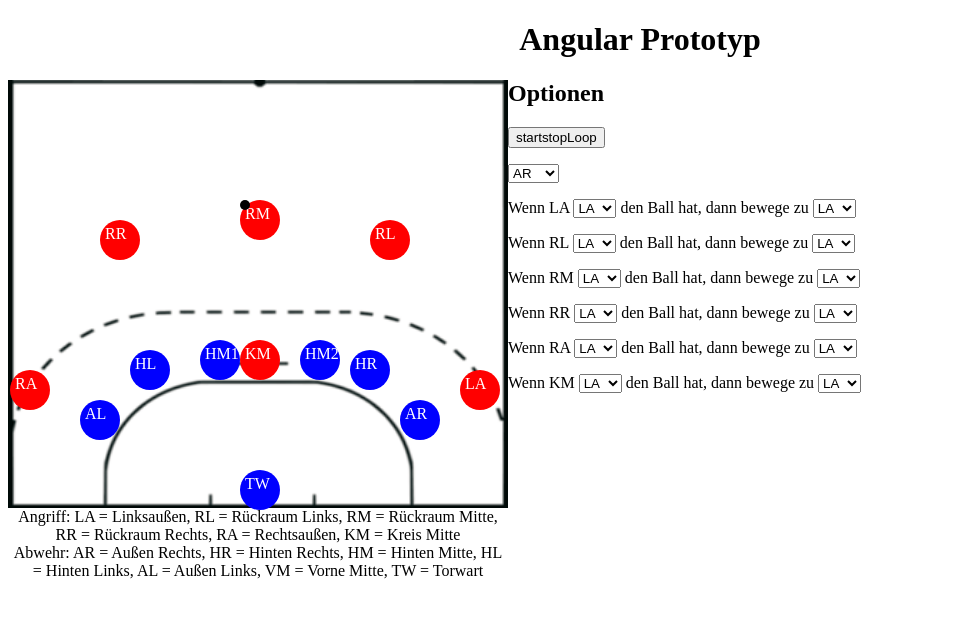
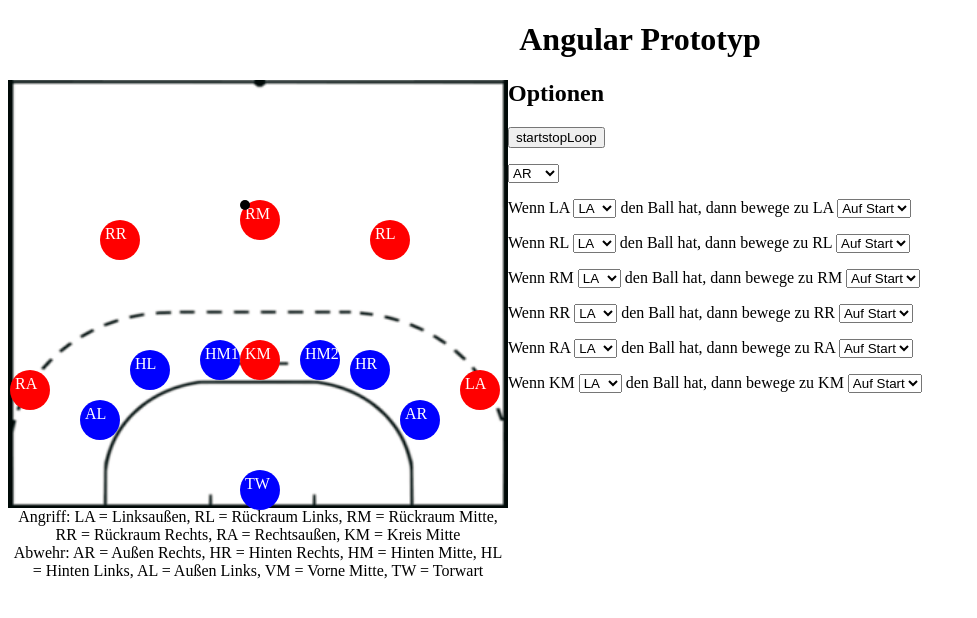
Before and after one commit to Jonathan-Hollenbeck/Backelorarbeit-Prototyp, an Angular app: page / in a window 1280 px wide. Shown: the top 618 px of the page, without its empty margins (0-977 px from the left). Built offline with nearby package versions, Linux system fonts and the light colour scheme.

Commit message:
Auf Start zurueck hinzugefuegt

```diff
--- a/src/app/app.component.html
+++ b/src/app/app.component.html
@@ -60,11 +60,19 @@
       </option>
     </select>
     den Ball hat, dann bewege zu
+    <ng-container *ngIf="rule.backToStart != true; then thenTemplate; else elseTemplate"></ng-container>
+    <ng-template #thenTemplate>
+      {{angriffspieler[rule.movePlayerIndex].name}}
+    </ng-template>
+    <ng-template #elseTemplate>
+      Auf Start
+    </ng-template>
     <select (change)="selectedSpieler.changeMovePlayerInRule($event.target.value)">
       <option [value]="[selectedSpieler.entscheidungsbaum.indexOf(rule), angriffspieler.indexOf(moveSpielerOption)]"
       *ngFor="let moveSpielerOption of angriffspieler">
         {{moveSpielerOption.name}}
       </option>
+      <option [value]="[selectedSpieler.entscheidungsbaum.indexOf(rule), -1]">Auf Start</option>
     </select>
   </p>
 </div>
--- a/src/app/app.component.ts
+++ b/src/app/app.component.ts
@@ -119,14 +119,29 @@ export class AppComponent implements OnInit {
   loop(){
     setTimeout(() => {
       this.moveBall();
+      this.checkForPlayermovement();
       if (this.doLoop == true) this.loop();
     }, 350);
+  }
+
+  checkForPlayermovement(){
+    for(let player of this.abwehrspieler){
+      for(let rule of player.entscheidungsbaum){
+        if(rule.movePlayerIndex == this.ballwhere){
+          if(rule.backToStart == true){
+            this.movePlayer(player, player.startX, player.startY);
+          } else {
+            this.movePlayer(player, this.angriffspieler[this.ballwhere].x, this.angriffspieler[this.ballwhere].y);
+          }
+        }
+      }
+    }
   }
 }
 
 class Player {
-  oldX: number;
-  oldY: number;
+  startX: number;
+  startY: number;
   x: number;
   y: number;
 
@@ -137,8 +152,8 @@ class Player {
   entscheidungsbaum: Rule[] = [];
 
   constructor(x:number, y:number, name: string){
-    this.oldX = x;
-    this.oldY = y;
+    this.startX = x;
+    this.startY = y;
     this.x = x;
     this.y = y;
 
@@ -150,13 +165,16 @@ class Player {
   }
 
   changeBallPlayerInRule(ruleAndBallPlayerIndex: any){
-    console.log(ruleAndBallPlayerIndex)
     this.entscheidungsbaum[ruleAndBallPlayerIndex[0]].ballPlayerIndex = ruleAndBallPlayerIndex[2];
   }
 
   changeMovePlayerInRule(ruleAndMovePlayerIndex: any){
-    console.log(ruleAndMovePlayerIndex);
-    this.entscheidungsbaum[ruleAndMovePlayerIndex[0]].movePlayerIndex = ruleAndMovePlayerIndex[2];
+    if(ruleAndMovePlayerIndex[2] != "-"){
+      this.entscheidungsbaum[ruleAndMovePlayerIndex[0]].movePlayerIndex = ruleAndMovePlayerIndex[2];
+      this.entscheidungsbaum[ruleAndMovePlayerIndex[0]].backToStart = false;
+    } else {
+      this.entscheidungsbaum[ruleAndMovePlayerIndex[0]].backToStart = true;
+    }
   }
 }
 
@@ -164,6 +182,8 @@ class Rule {
   ballPlayerIndex: number;
   movePlayerIndex: number;
 
+  backToStart: boolean = false;
+
   constructor(ballPlayerIndex: number, movePlayerIndex: number){
     this.ballPlayerIndex = ballPlayerIndex;
     this.movePlayerIndex = movePlayerIndex;
```
